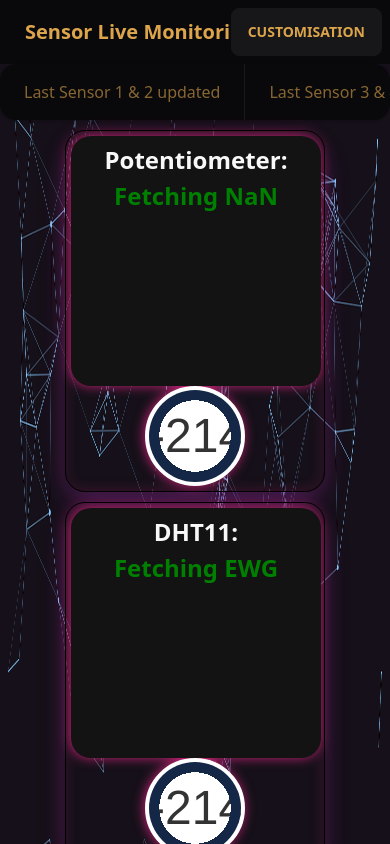
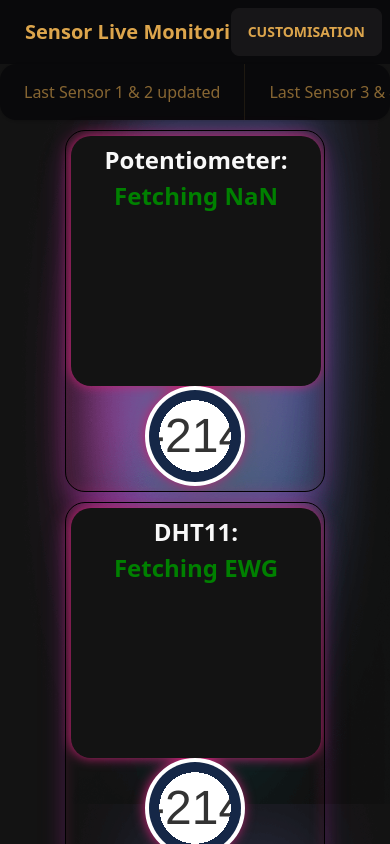
Before and after one commit to SshgurkiratSingh/Nodemcu-Monitor, a Next.js app in the folder my-app/: page / in a window 390 px wide. Shown: the top 844 px of the page. Built offline with nearby package versions, Linux system fonts and the light colour scheme; no server answers.

Commit message:
Update globals.css

```diff
--- a/my-app/styles/globals.css
+++ b/my-app/styles/globals.css
@@ -3,10 +3,17 @@
 @tailwind utilities;
 
 body {
-    background-image:url("/background.png");
-   min-height: 100vh;
-   background-repeat:round;
+  background-image: url("/background.png");
+  min-height: 100vh;
+  background-repeat: round;
 }
+
+@media (max-width: 768px) {
+  body {
+    background-image: url("/header.png");
+  }
+}
+
 
 .card {
     position: relative;
```
